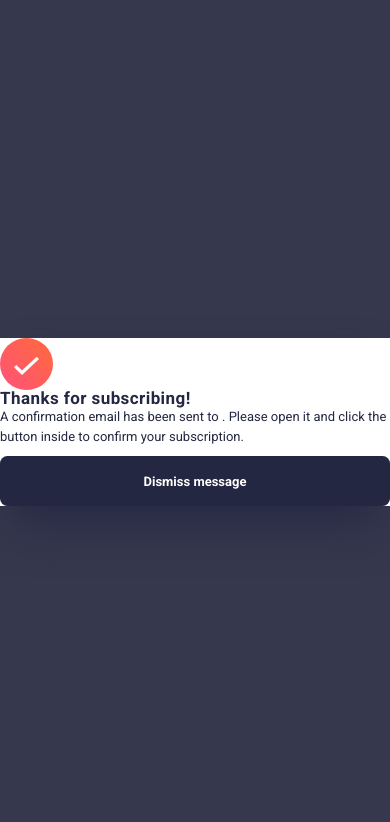
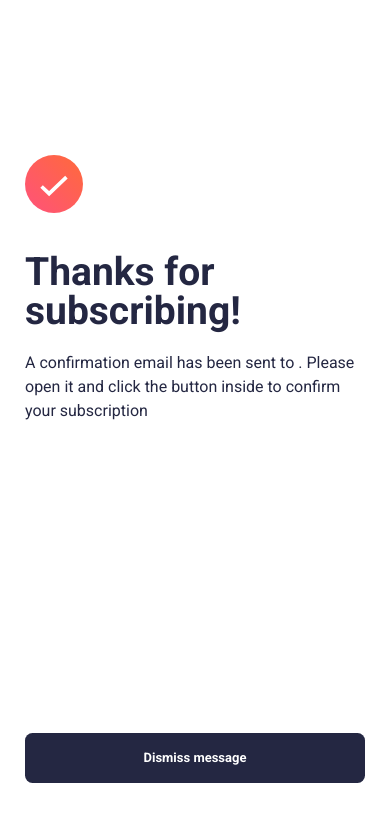
Before and after one commit to pkthunder87/newsletter-sign-up, a React (Vite) app: page /success in a window 390 px wide. Shown: the top 822 px of the page. Built offline with nearby package versions, Linux system fonts and the light colour scheme.

Commit message:
Feat: Add mobile design for success page

```diff
--- a/src/components/EmailForm.jsx
+++ b/src/components/EmailForm.jsx
@@ -39,7 +39,7 @@ function EmailForm({ setUserEmail }) {
             Email address
           </label>
           {errors.email?.message && (
-            <small className=" -mb-2 mt-2 text-center font-bold text-red-500">
+            <small className="  text-center  font-bold text-red-500">
               {errors.email.message}
             </small>
           )}
--- a/src/pages/Success.jsx
+++ b/src/pages/Success.jsx
@@ -9,22 +9,22 @@ function Success({ userEmail }) {
   }
 
   return (
-    <div className="flex flex-col bg-frontend-white leading-[1] shadow-2xl shadow-dark-slate-grey md:h-[48dvh] md:w-[34dvw] md:gap-8 md:rounded-[32px] md:p-20">
+    <div className="flex h-[100dvh] w-[100dvw] flex-col bg-frontend-white p-10 leading-[1] md:h-[48dvh] md:w-[34dvw] md:gap-8 md:rounded-[32px] md:p-20 md:shadow-2xl md:shadow-dark-slate-grey">
       <img
-        className="h-[5.25rem] w-[5.25rem] md:-mt-4"
+        className="mt-52 h-[5.75rem] w-[5.75rem] md:-mt-4 md:h-[5.25rem] md:w-[5.25rem]"
         src="icon-success.svg"
         alt="checkmark"
       />
-      <h2 className="font-bold tracking-wide md:mt-4 md:text-[4.4rem]">
+      <h2 className="tracking-none mt-16 text-[3.9rem] font-bold md:mt-4 md:text-[4.4rem] md:tracking-wide">
         Thanks for subscribing!
       </h2>
-      <p className="text-[1.3rem] leading-normal md:mt-2">
+      <p className="mt-8 text-[1.6rem] leading-normal md:mt-2 md:text-[1.3rem]">
         A confirmation email has been sent to <strong>{userEmail}</strong>.
-        Please open it and click the button inside to confirm your subscription.
+        Please open it and click the button inside to confirm your subscription
       </p>
       <button
         onClick={handleClick}
-        className=" mt-4 h-20 rounded-xl bg-dark-slate-grey text-[1.3rem] font-bold text-frontend-white   hover:bg-gradient-to-r hover:from-pink hover:to-orange "
+        className=" mt-[31rem] h-20 rounded-xl bg-dark-slate-grey text-[1.3rem] font-bold text-frontend-white hover:bg-gradient-to-r   hover:from-pink hover:to-orange md:mt-4 "
       >
         Dismiss message
       </button>
```
